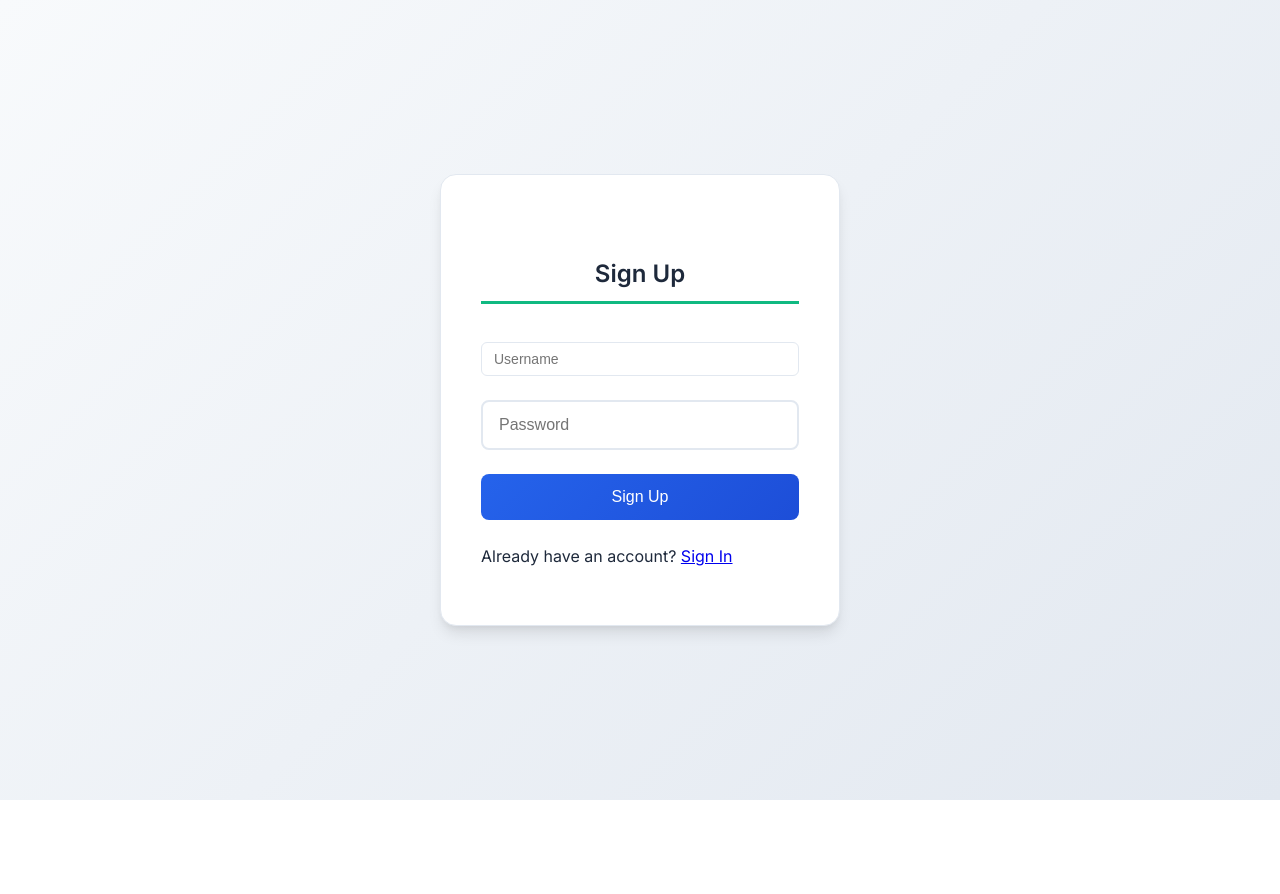
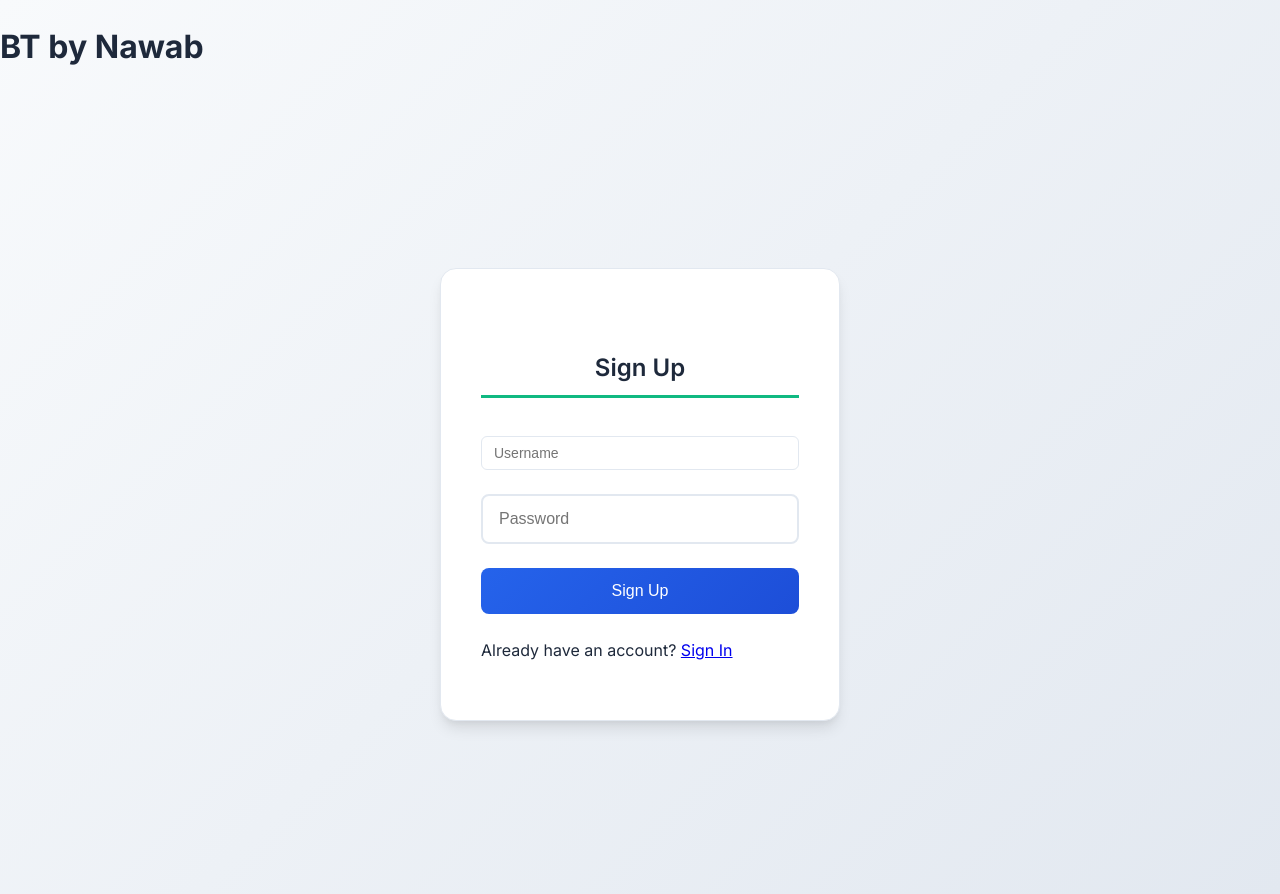
Before and after one commit to shahzaibnawabuos-cmd/buget, a plain HTML site: page index.html in a window 1280 px wide. Before the commit the page ends 800 px from the top, so only its background shows below. Drawn offline with Linux system fonts and the light colour scheme.

Commit message:
the title on branh origin

```diff
--- a/index.html
+++ b/index.html
@@ -7,6 +7,7 @@
     <link rel="stylesheet" href="styles.css">
 </head>
 <body>
+    <h1>BT by Nawab</h1>
     <div id="auth-container">
         <div id="signup-form">
             <h2>Sign Up</h2>
```
